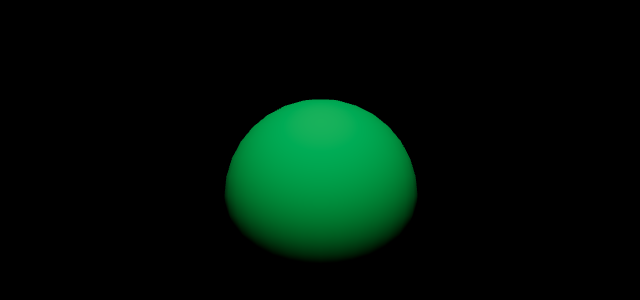
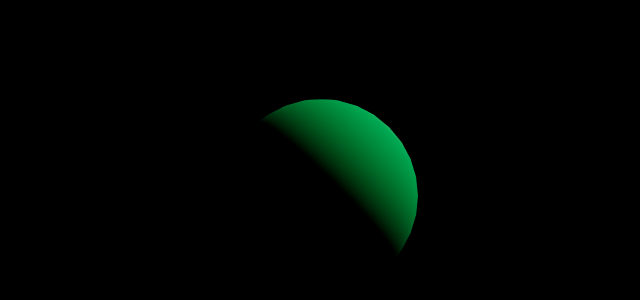
Before and after one commit to KenYunNot/r3f-sandbox, a React (Vite) app: page / in a window 1280 px wide. Shown: the part 204-504 px from the top of the page, without its empty margins (319-959 px from the left). Built offline with nearby package versions, Linux system fonts and the light colour scheme.

Commit message:
feat: add orbit controls to canvas

```diff
--- a/package.json
+++ b/package.json
@@ -10,6 +10,7 @@
     "preview": "vite preview"
   },
   "dependencies": {
+    "@react-three/drei": "^10.3.0",
     "@react-three/fiber": "^9.1.2",
     "react": "^19.1.0",
     "react-dom": "^19.1.0",
--- a/src/App.tsx
+++ b/src/App.tsx
@@ -1,11 +1,15 @@
 import React from 'react';
 import { Canvas } from '@react-three/fiber';
 import './App.css';
+import { OrbitControls } from '@react-three/drei';
 
 function App() {
   return (
     <div id='canvas-container'>
-      <Canvas camera={{ fov: 45, aspect: window.innerWidth / window.innerHeight, position: [0, 0, 10] }}>
+      <Canvas
+        camera={{ fov: 45, position: [0, 0, 10] }}
+        dpr={2}
+      >
         <mesh>
           <sphereGeometry />
           <meshStandardMaterial color={'#00ff83'} />
@@ -15,6 +19,13 @@ function App() {
           decay={1}
           position={[0, 10, 10]}
         />
+        <OrbitControls
+          enableDamping={true}
+          enablePan={false}
+          enableZoom={false}
+          autoRotate={true}
+          autoRotateSpeed={10}
+        />
       </Canvas>
     </div>
   );
```
Also changed, not shown: 1 other file (tests, documents, lock files or other folders).
